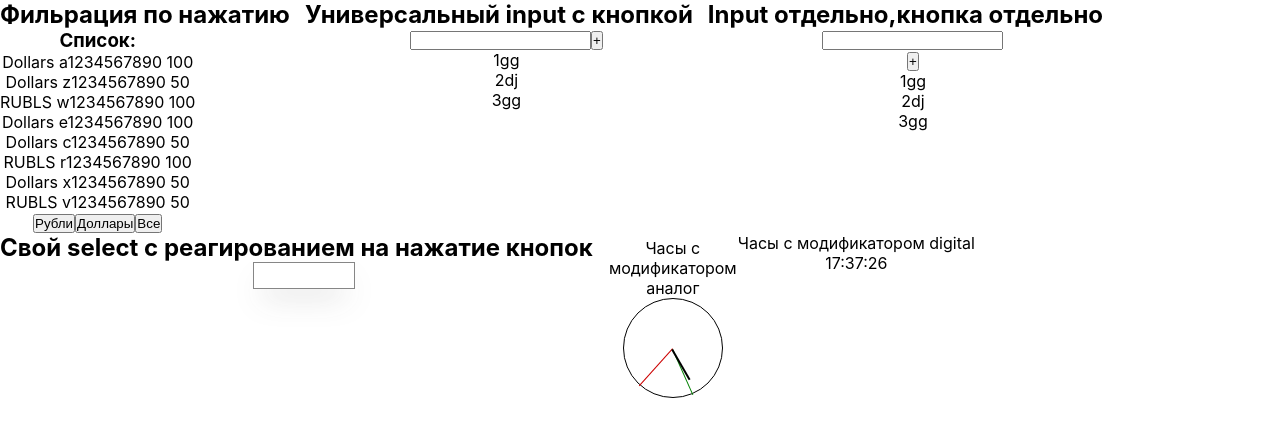
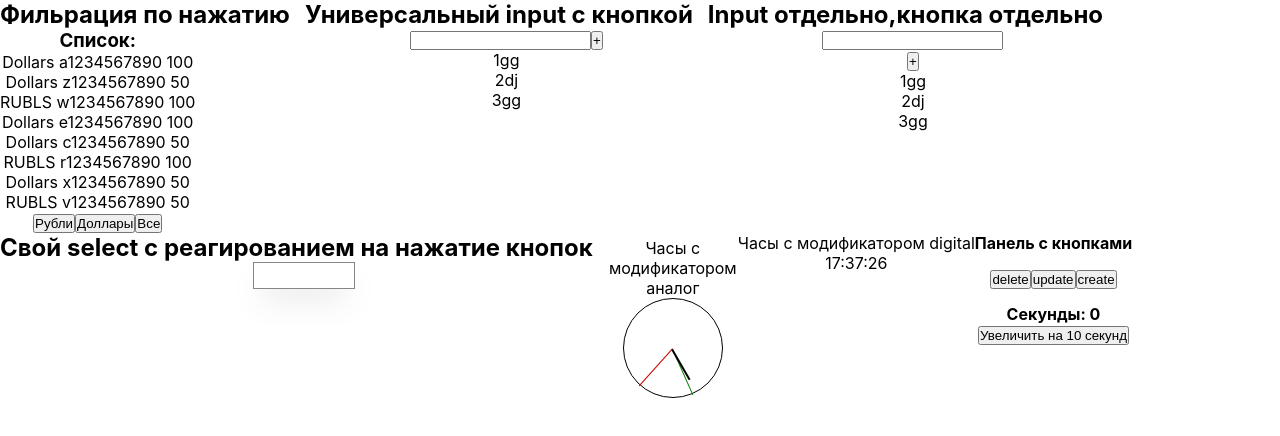
Before and after one commit to GorelovaP/SmallComponents, a React (Create React App) app: page / in a window 1280 px wide. Shown: the top 436 px of the page. Built offline with nearby package versions, Linux system fonts and the light colour scheme.

Commit message:
React.memo useMemo

```diff
--- a/src/App.tsx
+++ b/src/App.tsx
@@ -6,6 +6,7 @@ import {Input} from "./components/inputWithOutButton/Input";
 import {UniversalButton} from "./components/inputWithOutButton/UniversalButton";
 import {ItemType, Select} from "./components/selectComponent/Select";
 import {Clock} from "./components/clock/Clock";
+import {Tsx} from "./components/s";
 
 
 type BanknotsType = 'Dollars' | 'RUBLS'
@@ -126,6 +127,9 @@ function App() {
             <div>
                 <Clock mode={"analog"}/>
             </div>
+            <div>
+                <Tsx isAdmin={true}/>
+            </div>
         </div>
 
     );
--- /dev/null
+++ b/src/components/s.tsx
@@ -0,0 +1,49 @@
+import React, {useMemo, useState} from 'react'
+
+type ButtonType = {
+    id: number
+    title: string
+    forAdminOnly: boolean
+}
+const buttons: ButtonType[] = [
+    {id: 1, title: 'delete', forAdminOnly: true},
+    {id: 2, title: 'update', forAdminOnly: true},
+    {id: 3, title: 'create', forAdminOnly: false},
+]
+
+export const Tsx = ({isAdmin}: { isAdmin: boolean }) => {
+
+    const [seconds, setSeconds] = useState(0)
+
+    const increaseSeconds = () => setSeconds(seconds + 10)
+
+    const correctButtons = useMemo(() => {
+        return buttons.filter(b => isAdmin ? true : !b.forAdminOnly)
+    }, [isAdmin])
+
+    return <>
+        <ButtonsPanel buttons={correctButtons}/>
+        <div>
+            <p>
+                <b>Секунды: {seconds}</b>
+            </p>
+            <button onClick={increaseSeconds}>
+                Увеличить на 10 секунд
+            </button>
+        </div>
+    </>
+}
+
+const ButtonsPanel = React.memo((props: { buttons: Array<ButtonType> }) => {
+    console.log('Render ButtonsPanel')
+    return (
+        <div style={{marginBottom: '15px'}}>
+            <div style={{marginBottom: '15px'}}>
+                <b>Панель с кнопками</b>
+            </div>
+            <div>
+                {props.buttons.map(b => <button key={b.id}>{b.title}</button>)}
+            </div>
+        </div>
+    )
+})
```
